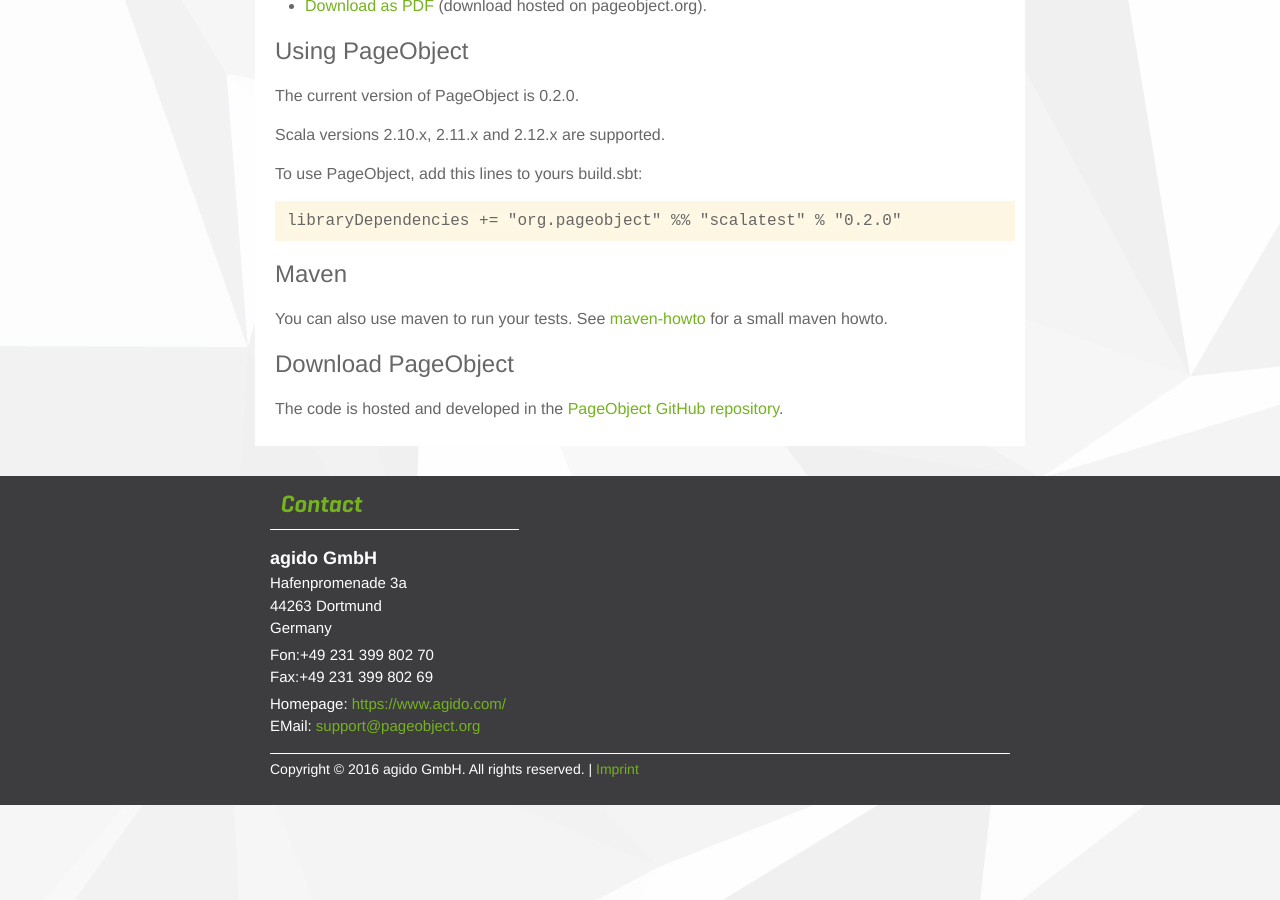
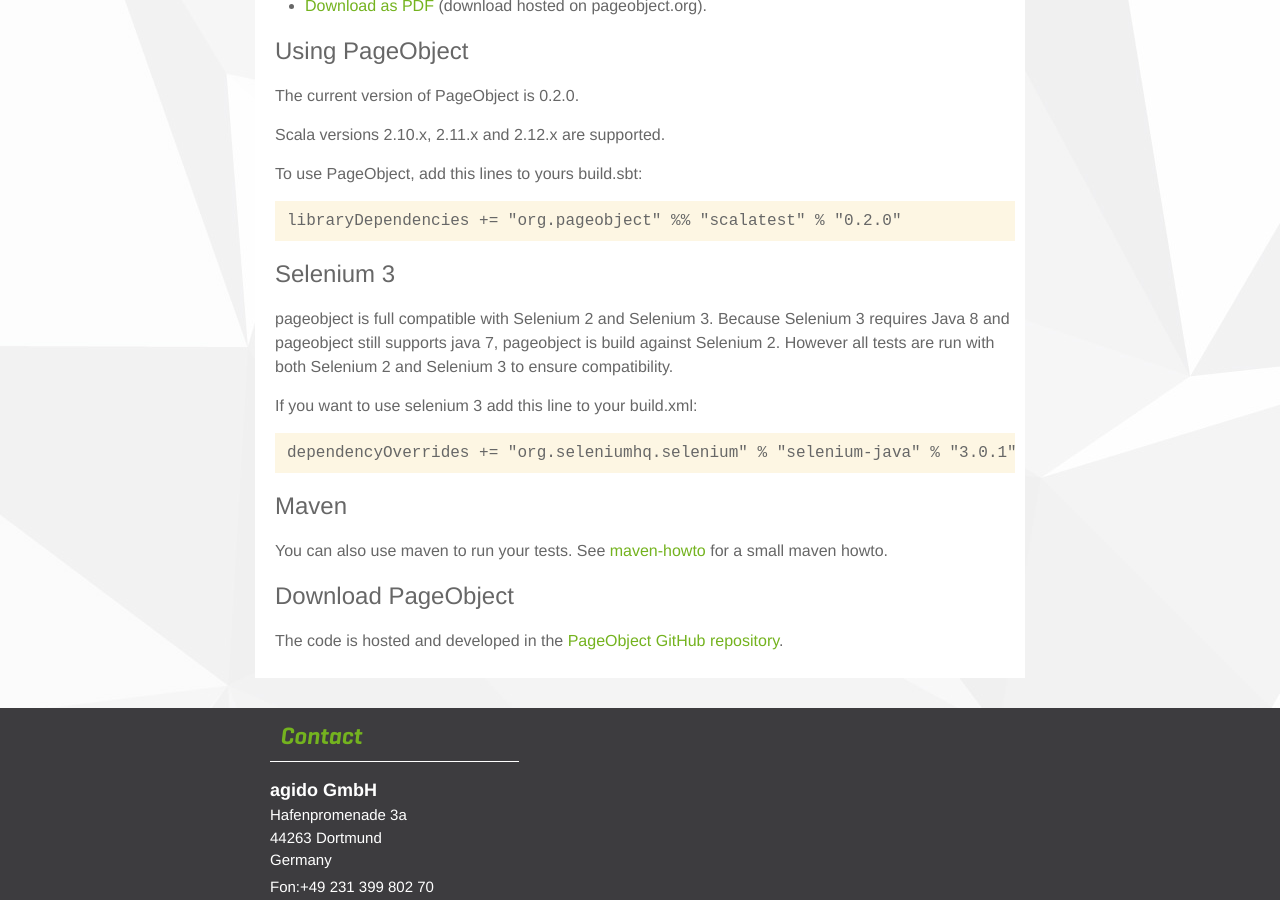
Before and after one commit to agido/pageobject, a Jekyll site: the page built from index.md, in a window 1280 px wide and 900 px high, scrolled down 794 px. Built offline with Jekyll 4.4.1, drawn with Linux system fonts in a browser that asks for light colours; before the commit the page ends 1599 px from its top, so only the background shows below that.

Commit message:
added selenium 3 notes

````diff
--- a/index.md
+++ b/index.md
@@ -46,6 +46,15 @@
 libraryDependencies += "org.pageobject" %% "scalatest" % "0.2.0"
 ```
 
+## Selenium 3
+pageobject is full compatible with Selenium 2 and Selenium 3. Because Selenium 3 requires Java 8 and pageobject still supports java 7, pageobject is build against Selenium 2. However all tests are run with both Selenium 2 and Selenium 3 to ensure compatibility.
+
+If you want to use selenium 3 add this line to your build.xml:
+
+```
+dependencyOverrides += "org.seleniumhq.selenium" % "selenium-java" % "3.0.1"
+```
+
 ## Maven
 You can also use maven to run your tests. See [maven-howto] for a small maven howto.
 
````
